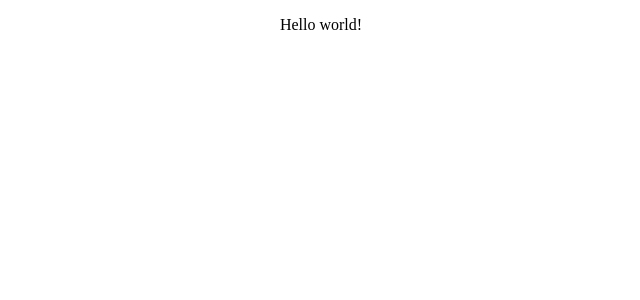
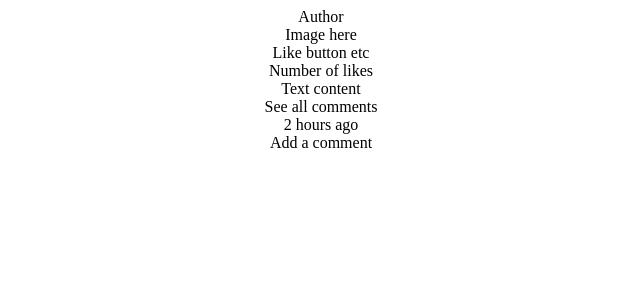
Before and after one commit to sesamDev/instagram-clone, a React (Create React App) app: page /home in a window 1280 px wide. Shown: the top 300 px of the page, without its empty margins (319-959 px from the left). Built offline with nearby package versions, Linux system fonts and the light colour scheme.

Commit message:
Moves files and started on the card component

```diff
--- a/package.json
+++ b/package.json
@@ -9,6 +9,7 @@
     "react": "^18.2.0",
     "react-dom": "^18.2.0",
     "react-firebase-hooks": "^5.1.1",
+    "react-router-dom": "^6.4.3",
     "react-scripts": "5.0.1",
     "web-vitals": "^2.1.4"
   },
--- a/src/App.js
+++ b/src/App.js
@@ -1,9 +1,21 @@
 import "./styles/App.css";
+
+import { BrowserRouter, Route, Routes } from "react-router-dom";
+
+import Home from "./components/routes/Home";
+import Login from "./components/routes/Login";
+import Profile from "./components/routes/Profile";
 
 function App() {
   return (
     <div className="App">
-      <p>Hello world!</p>
+      <BrowserRouter>
+        <Routes>
+          <Route path="/" element={<Login />} />
+          <Route path="/home" element={<Home />} />
+          <Route path="/profile" element={<Profile />} />
+        </Routes>
+      </BrowserRouter>
     </div>
   );
 }
--- /dev/null
+++ b/src/components/card.js
@@ -0,0 +1,20 @@
+import "../styles/Card.css";
+
+import React from "react";
+
+const Card = () => {
+  return (
+    <div className="card">
+      <div className="author">Author</div>
+      <div className="cardContent">Image here</div>
+      <div className="actionButtons">Like button etc</div>
+      <div className="numLikes">Number of likes</div>
+      <div className="cardTextContent">Text content</div>
+      <div className="cardShowComments">See all comments</div>
+      <div className="datetimePosted">2 hours ago</div>
+      <div className="addComment">Add a comment</div>
+    </div>
+  );
+};
+
+export default Card;
--- /dev/null
+++ b/src/components/routes/Home.js
@@ -0,0 +1,12 @@
+import Card from "../card";
+import React from "react";
+
+const Home = () => {
+  return (
+    <div>
+      <Card />
+    </div>
+  );
+};
+
+export default Home;
--- a/src/components/Login.js
+++ b/src/components/routes/Login.js
@@ -3,7 +3,9 @@ import React from "react";
 const Login = () => {
   return (
     <div className="loginScreen">
-      <div className="container"></div>
+      <div className="container">
+        <button>Login with google</button>
+      </div>
     </div>
   );
 };
--- /dev/null
+++ b/src/components/routes/Profile.js
@@ -0,0 +1,7 @@
+import React from "react";
+
+const Profile = () => {
+  return <div>Profile</div>;
+};
+
+export default Profile;
```
Also changed, not shown: src/styles/Card.css (added), 1 other file (tests, documents, lock files or other folders).
